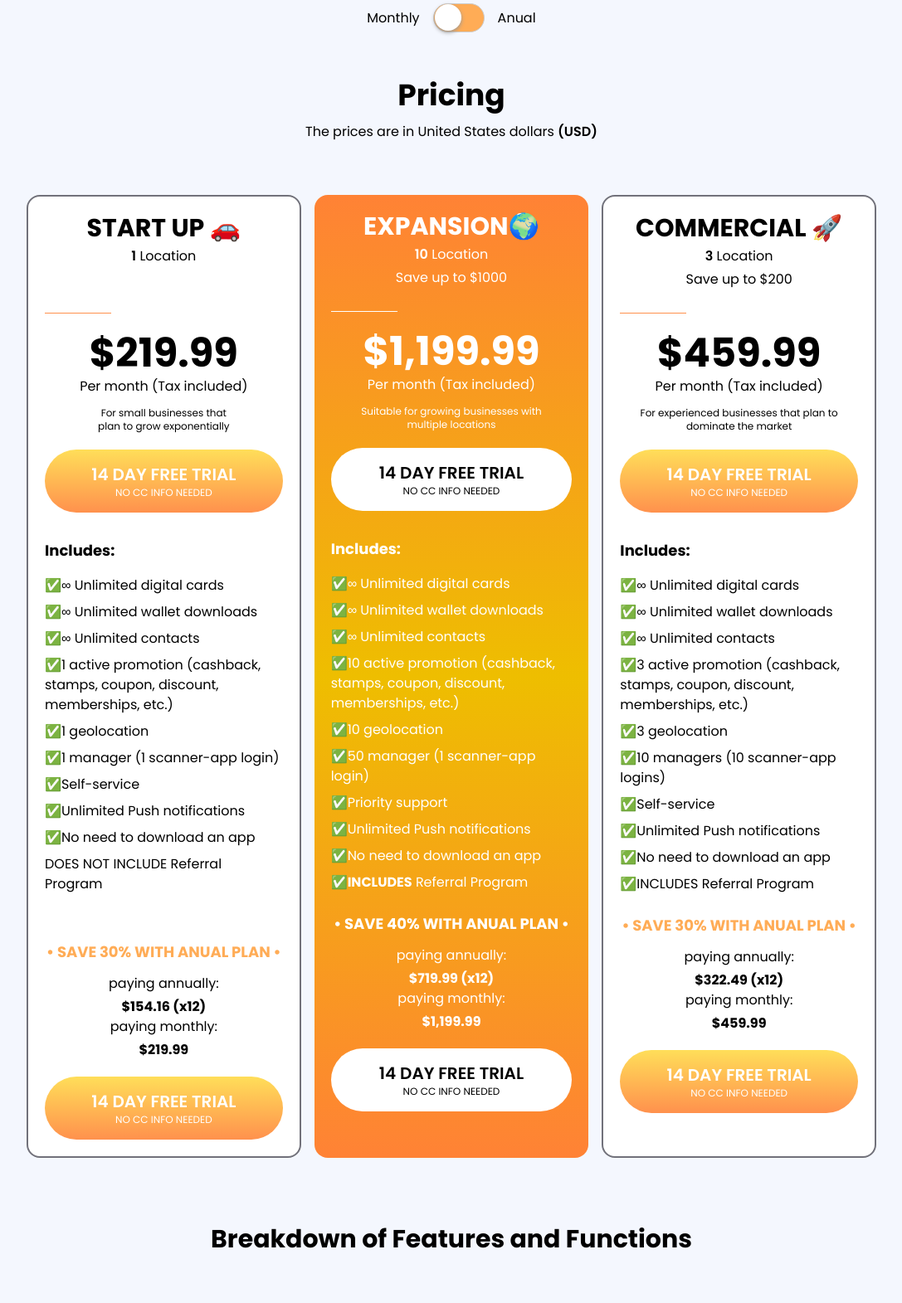
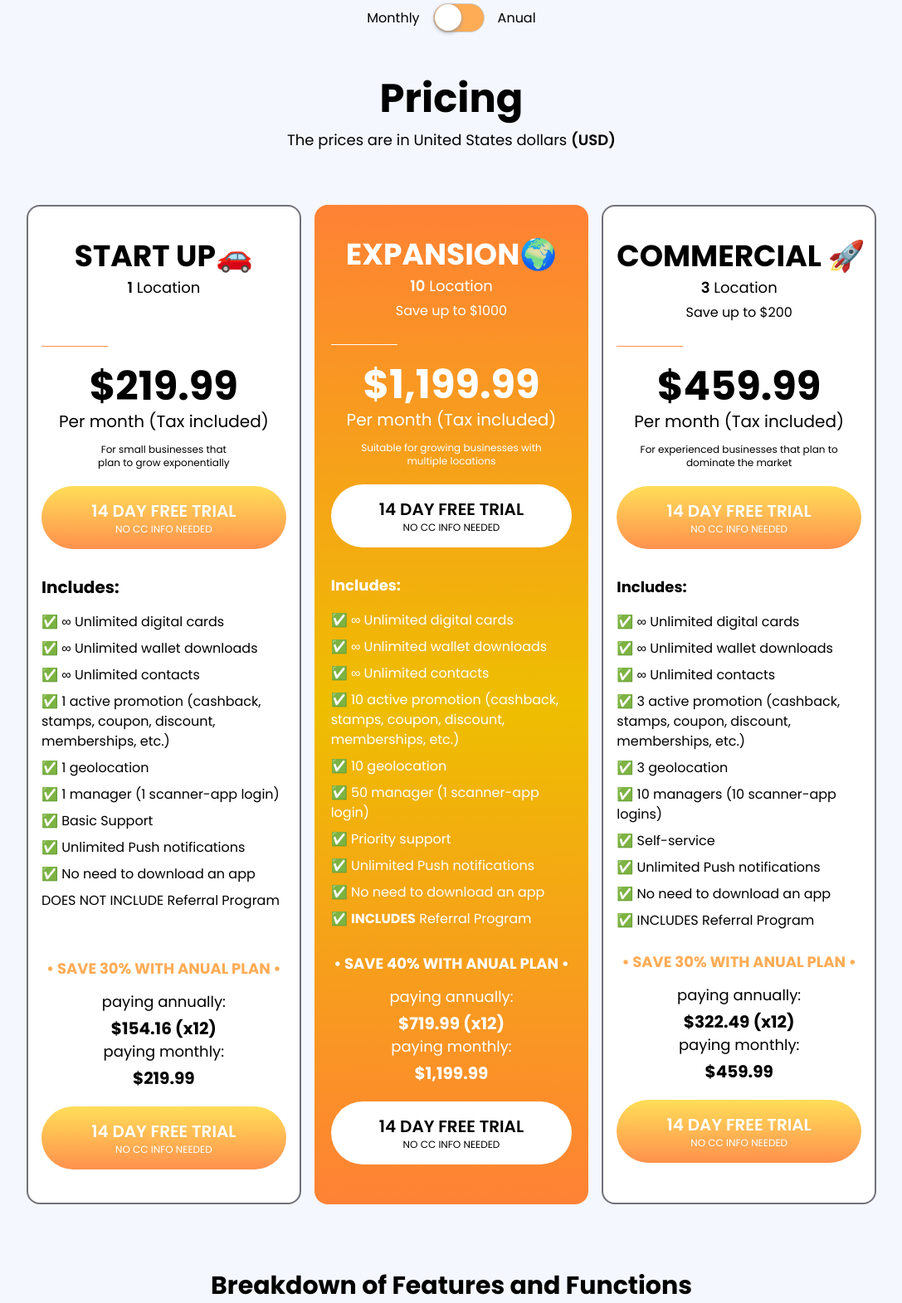
Before and after one commit to hax0-r/fiverr_Bonk_Banner, a website: page pricing.html in a window 1280 px wide. Shown: the part 160-1731 px from the top of the page at 83% size, without its empty margins (96-1183 px from the left). Drawn offline with nearby package versions, Linux system fonts and the light colour scheme; no server answers.

Commit message:
changes done

```diff
--- a/Docs/Javascripts/global.js
+++ b/Docs/Javascripts/global.js
@@ -166,38 +166,3 @@ async function initializeDropdowns() {
 
 // Fetch and initialize dropdowns
 initializeDropdowns();
-
-
-
-//  ==============
-
-const selected2 = document.getElementById('selected2');
-const dropdown2 = document.getElementById('dropdown2');
-
-selected2.addEventListener('click', () => {
-    dropdown2.classList.toggle('hidden');
-});
-
-dropdown2.addEventListener('click', (e) => {
-    if (e.target.tagName === 'LI' || e.target.closest('li')) {
-        const item = e.target.closest('li');
-        const flag = item.getAttribute('data-flag');
-        const code = item.getAttribute('data-code');
-
-        // Update selected2 option
-        selected2.innerHTML = `
-            <img src="${flag}" alt="Flag" class="w-6 h-4">
-            <span class="text-gray-700">${code}</span>
-        `;
-
-        // Hide dropdown2
-        dropdown2.classList.add('hidden');
-    }
-});
-
-// Close dropdown2 when clicking outside
-document.addEventListener('click', (e) => {
-    if (!dropdown2.contains(e.target) && !selected2.contains(e.target)) {
-        dropdown2.classList.add('hidden');
-    }
-});
--- a/pricing.html
+++ b/pricing.html
@@ -59,27 +59,27 @@
         <section class="max-w-7xl md:pt-16 pt-8 w-full mx-auto p-4">
             <div class="flex gap-4 items-center justify-center">
                 <p>Monthly</p>
-                <label class="switch" >
+                <label class="switch">
                     <input type="checkbox" id="btnChangePrice">
                     <span class="slider"></span>
                 </label>
                 <p>Anual</p>
             </div>
 
-            <h2 class="font-bold md:text-4xl text-2xl text-center md:pt-14 pt-10">Pricing</h2>
-            <h2 class="  text-center pt-3">The prices are in United States dollars <span
+            <h2 class="font-bold  text-5xl text-center md:pt-14 pt-10">Pricing</h2>
+            <h2 class="  text-center pt-3 text-lg">The prices are in United States dollars <span
                     class="font-semibold">(USD)</span></h2>
 
             <div class="grid md:grid-cols-3 sm:grid-cols-2 w-full max-w-5xl gap-4 mx-auto md:pt-16 pt-10">
 
-                <div class="bg-white rounded-2xl border-2 border-zinc-500 p-5">
+                <div class="bg-white rounded-2xl border-2 border-zinc-500 p-4 py-10">
 
-                    <h2 class="font-bold md:text-3xl text-2xl text-center">START UP 🚗</h2>
-                    <h2 class="  text-center pt-1"> <span class="font-semibold">1</span> Location</h2>
+                    <h2 class="font-bold text-4xl  text-center ">START UP🚗</h2>
+                    <h2 class="  text-center text-lg pt-1"> <span class="font-semibold">1</span> Location</h2>
                     <p class="  text-center md:block hidden pt-1"> &nbsp;</p>
                     <div class="border-b w-20 mt-7 mb-6 border-[#ff914d]"></div>
-                    <h2 class="font-bold md:text-5xl text-2xl text-center" id="startUpPrice">$219.99</h2>
-                    <p class="  text-center pt-1" id="startUpText">Per month (Tax included)</p>
+                    <h2 class="font-bold text-5xl  text-center" id="startUpPrice">$219.99</h2>
+                    <p class="  text-center pt-1 md:text-xl text-2xl" id="startUpText">Per month (Tax included)</p>
                     <p class="  text-center pt-3 text-xs max-w-40 mx-auto">For small businesses that plan to grow
                         exponentially</p>
                     <div class="flex items-center justify-center mt-5 flex-col">
@@ -88,25 +88,25 @@
                             day free trial <span class="block text-xs font-normal">no cc info needed</span>
                         </button>
                     </div>
-                    <h2 class="font-bold text-lg pt-8">Includes:</h2>
+                    <h2 class="font-bold text-xl pt-8">Includes:</h2>
                     <ul class="space-y-2 pt-4 ">
-                        <li>✅∞ Unlimited digital cards</li>
-                        <li> ✅∞ Unlimited wallet downloads</li>
-                        <li> ✅∞ Unlimited contacts</li>
-                        <li> ✅1 active promotion (cashback, stamps, coupon, discount, memberships, etc.)</li>
-                        <li> ✅1 geolocation</li>
-                        <li> ✅1 manager (1 scanner-app login)</li>
-                        <li> ✅Self-service</li>
-                        <li> ✅Unlimited Push notifications</li>
-                        <li> ✅No need to download an app</li>
+                        <li> ✅ ∞ Unlimited digital cards</li>
+                        <li> ✅ ∞ Unlimited wallet downloads</li>
+                        <li> ✅ ∞ Unlimited contacts</li>
+                        <li> ✅ 1 active promotion (cashback, stamps, coupon, discount, memberships, etc.)</li>
+                        <li> ✅ 1 geolocation</li>
+                        <li> ✅ 1 manager (1 scanner-app login)</li>
+                        <li> ✅ Basic Support</li>
+                        <li> ✅ Unlimited Push notifications</li>
+                        <li> ✅ No need to download an app</li>
                         <li> DOES NOT INCLUDE Referral Program</li>
                         <li class="md:block hidden">&nbsp;</li>
                     </ul>
                     <h2 class="font-bold text-lg pt-6 text-center text-[#ffac56]">• SAVE 30% WITH ANUAL PLAN •</h2>
-                    <h2 class="  text-center pt-3">paying annually:
-                        <span class="font-bold block pt-1">$154.16 (x12)</span>
+                    <h2 class="  text-center pt-3 text-lg">paying annually:
+                        <span class="font-bold block text-xl pt-1">$154.16 (x12)</span>
                         paying monthly:
-                        <span class="font-bold block pt-1">$219.99</span>
+                        <span class="font-bold block pt-1 text-xl">$219.99</span>
                     </h2>
                     <div class="flex items-center justify-center mt-5 flex-col">
                         <button
@@ -115,14 +115,15 @@
                         </button>
                     </div>
                 </div>
-                <div class="bg-gradient-to-t text-white from-[#ff8235] to-[#ff8235] via-[#eebe00] rounded-2xl p-5">
+                <div
+                    class="bg-gradient-to-t text-white py-10 from-[#ff8235] to-[#ff8235] via-[#eebe00] rounded-2xl p-5">
 
-                    <h2 class="font-bold md:text-3xl text-2xl text-center">EXPANSION🌍</h2>
-                    <h2 class="  text-center pt-1"> <span class="font-semibold">10</span> Location</h2>
+                    <h2 class="font-bold text-4xl  text-center">EXPANSION🌍</h2>
+                    <h2 class="  text-center pt-1 text-lg"> <span class="font-semibold">10</span> Location</h2>
                     <p class="  text-center pt-1"> Save up to $1000</p>
                     <div class="border-b w-20 mt-7 mb-6 border-[#fff]"></div>
-                    <h2 class="font-bold md:text-5xl text-2xl text-center" id="startUpPrice2">$1,199.99</h2>
-                    <p class="  text-center pt-1" id="startUpText2">Per month (Tax included)</p>
+                    <h2 class="font-bold text-5xl  text-center" id="startUpPrice2">$1,199.99</h2>
+                    <p class="  text-center pt-1 md:text-xl text-2xl" id="startUpText2">Per month (Tax included)</p>
                     <p class="  text-center pt-3 text-xs max-w-60 mx-auto">Suitable for growing businesses with multiple
                         locations</p>
                     <div class="flex items-center justify-center mt-5 flex-col">
@@ -133,22 +134,22 @@
                     </div>
                     <h2 class="font-bold text-lg pt-8">Includes:</h2>
                     <ul class="space-y-2 pt-4 ">
-                        <li>✅∞ Unlimited digital cards</li>
-                        <li> ✅∞ Unlimited wallet downloads</li>
-                        <li> ✅∞ Unlimited contacts</li>
-                        <li> ✅10 active promotion (cashback, stamps, coupon, discount, memberships, etc.)</li>
-                        <li> ✅10 geolocation</li>
-                        <li> ✅50 manager (1 scanner-app login)</li>
-                        <li> ✅Priority support</li>
-                        <li> ✅Unlimited Push notifications</li>
-                        <li> ✅No need to download an app</li>
-                        <li> ✅<b>INCLUDES</b> Referral Program</li>
+                        <li> ✅ ∞ Unlimited digital cards</li>
+                        <li> ✅ ∞ Unlimited wallet downloads</li>
+                        <li> ✅ ∞ Unlimited contacts</li>
+                        <li> ✅ 10 active promotion (cashback, stamps, coupon, discount, memberships, etc.)</li>
+                        <li> ✅ 10 geolocation</li>
+                        <li> ✅ 50 manager (1 scanner-app login)</li>
+                        <li> ✅ Priority support</li>
+                        <li> ✅ Unlimited Push notifications</li>
+                        <li> ✅ No need to download an app</li>
+                        <li> ✅ <b>INCLUDES</b> Referral Program</li>
                     </ul>
-                    <h2 class="font-bold text-lg pt-6 text-center text-[#fff]">• SAVE 40% WITH ANUAL PLAN •</h2>
-                    <h2 class="  text-center pt-3">paying annually:
-                        <span class="font-bold block pt-1">$719.99 (x12)</span>
+                    <h2 class="font-bold text-lg pt-7 text-center text-[#fff]">• SAVE 40% WITH ANUAL PLAN •</h2>
+                    <h2 class=" text-lg text-center pt-3">paying annually:
+                        <span class="font-bold block text-xl pt-1">$719.99 (x12)</span>
                         paying monthly:
-                        <span class="font-bold block pt-1">$1,199.99</span>
+                        <span class="font-bold block text-xl pt-1">$1,199.99</span>
                     </h2>
                     <div class="flex items-center justify-center mt-5 flex-col">
                         <button
@@ -157,14 +158,14 @@
                         </button>
                     </div>
                 </div>
-                <div class="bg-white rounded-2xl border-2 border-zinc-500 p-5">
+                <div class="bg-white rounded-2xl border-2 border-zinc-500 p-4 py-10">
 
-                    <h2 class="font-bold md:text-3xl text-2xl text-center">COMMERCIAL 🚀</h2>
-                    <h2 class="  text-center pt-1"> <span class="font-semibold">3</span> Location</h2>
+                    <h2 class="font-bold text-4xl  text-center lg:text-nowrap">COMMERCIAL 🚀</h2>
+                    <h2 class="  text-center pt-1 text-lg"> <span class="font-semibold">3</span> Location</h2>
                     <p class="  text-center md:block hidden pt-1"> Save up to $200</p>
                     <div class="border-b w-20 mt-7 mb-6 border-[#ff914d]"></div>
-                    <h2 class="font-bold md:text-5xl text-2xl text-center" id="startUpPrice3">$459.99</h2>
-                    <p class="  text-center pt-1" id="startUpText3">Per month (Tax included)</p>
+                    <h2 class="font-bold text-5xl  text-center" id="startUpPrice3">$459.99</h2>
+                    <p class="  text-center pt-1 md:text-xl text-2xl" id="startUpText3">Per month (Tax included)</p>
                     <p class="  text-center pt-3 text-xs max-w-60 mx-auto">For experienced businesses that plan to
                         dominate the market</p>
                     <div class="flex items-center justify-center mt-5 flex-col">
@@ -175,22 +176,22 @@
                     </div>
                     <h2 class="font-bold text-lg pt-8">Includes:</h2>
                     <ul class="space-y-2 pt-4 ">
-                        <li> ✅∞ Unlimited digital cards</li>
-                        <li> ✅∞ Unlimited wallet downloads</li>
-                        <li> ✅∞ Unlimited contacts</li>
-                        <li> ✅3 active promotion (cashback, stamps, coupon, discount, memberships, etc.)</li>
-                        <li> ✅3 geolocation</li>
-                        <li> ✅10 managers (10 scanner-app logins)</li>
-                        <li> ✅Self-service</li>
-                        <li> ✅Unlimited Push notifications</li>
-                        <li> ✅No need to download an app</li>
-                        <li> ✅INCLUDES Referral Program</li>
+                        <li> ✅ ∞ Unlimited digital cards</li>
+                        <li> ✅ ∞ Unlimited wallet downloads</li>
+                        <li> ✅ ∞ Unlimited contacts</li>
+                        <li> ✅ 3 active promotion (cashback, stamps, coupon, discount, memberships, etc.)</li>
+                        <li> ✅ 3 geolocation</li>
+                        <li> ✅ 10 managers (10 scanner-app logins)</li>
+                        <li> ✅ Self-service</li>
+                        <li> ✅ Unlimited Push notifications</li>
+                        <li> ✅ No need to download an app</li>
+                        <li> ✅ INCLUDES Referral Program</li>
                     </ul>
                     <h2 class="font-bold text-lg pt-6 text-center text-[#ffac56]">• SAVE 30% WITH ANUAL PLAN •</h2>
-                    <h2 class="  text-center pt-3">paying annually:
-                        <span class="font-bold block pt-1">$322.49 (x12)</span>
+                    <h2 class="text-lg  text-center pt-3">paying annually:
+                        <span class="font-bold block text-xl pt-1">$322.49 (x12)</span>
                         paying monthly:
-                        <span class="font-bold block pt-1">$459.99</span>
+                        <span class="font-bold block text-xl pt-1">$459.99</span>
                     </h2>
                     <div class="flex items-center justify-center mt-5 flex-col">
                         <button
@@ -446,7 +447,7 @@
                     <input type="text" class=" md:p-3.5 p-3 rounded-lg bg-[#e0e0e0] w-full mt-2" required
                         name="your Business " placeholder="Name of Your Business*">
 
-                   <div
+                    <div
                         class="relative dropdown-container rounded-lg bg-[#e0e0e0] pl-3 py-2 w-full mt-2 border border-white focus-within:border-zinc-400 transition-all duration-500">
                         <!-- Selected Option -->
                         <div
@@ -548,7 +549,7 @@
                     <input type="text" class=" md:p-3.5 p-3 rounded-lg bg-[#e0e0e0] w-full mt-2" required
                         name="your Business " placeholder="Name of Your Business*">
 
-                        <div
+                    <div
                         class="relative dropdown-container rounded-lg bg-[#e0e0e0] pl-3 py-2 w-full mt-2 border border-white focus-within:border-zinc-400 transition-all duration-500">
                         <!-- Selected Option -->
                         <div
```
